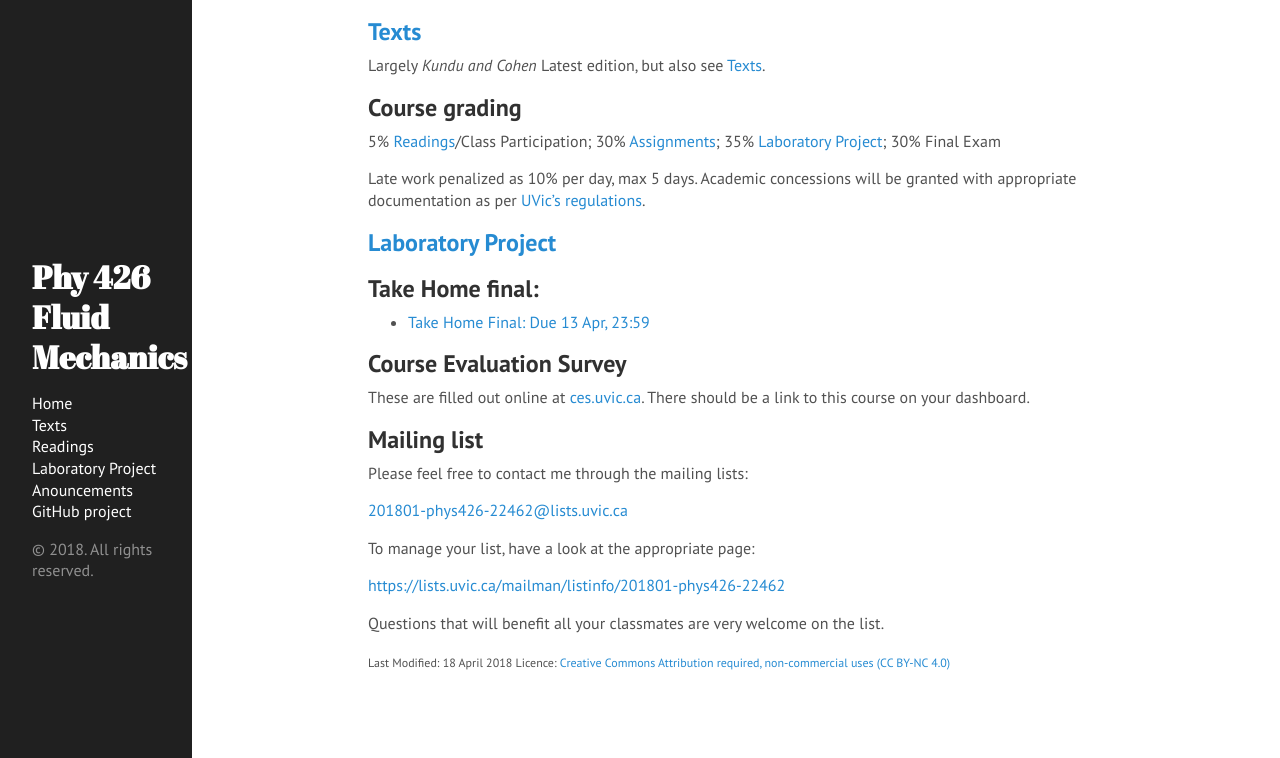
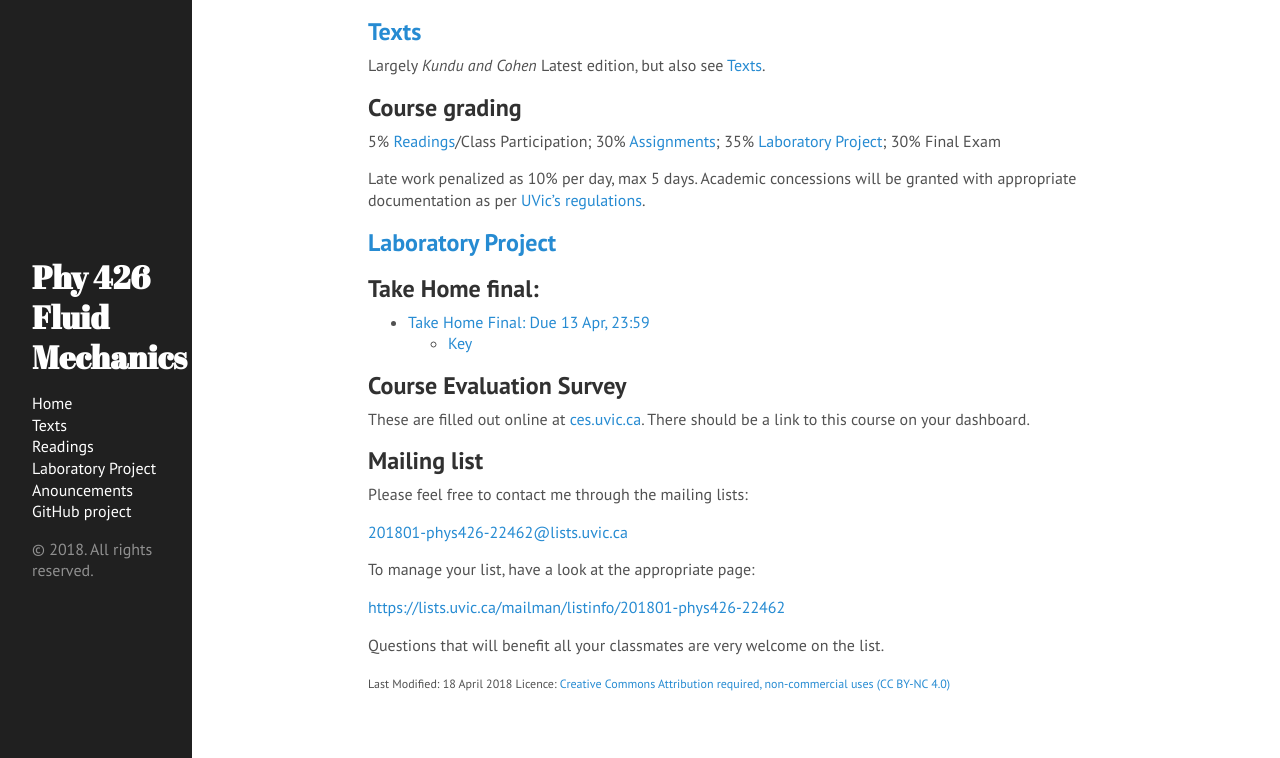
Before and after one commit to jklymak/Phy426, a Jekyll site: the page built from docs/index.md, in a window 1280 px wide and 900 px high, scrolled down 987 px, cut to the strip 142-900 px from the top of the window. Built offline with Jekyll 4.4.1, drawn with Linux system fonts in a browser that asks for light colours.

Commit message:
Key take home

```diff
--- a/docs/index.md
+++ b/docs/index.md
@@ -66,6 +66,7 @@ with appropriate documentation as per [UVic's regulations](http://www.uvic.ca/re
 ## Take Home final:
 
 - [Take Home Final: Due 13 Apr, 23:59](./Assignments/TakeHome2018.pdf)
+  - [Key](./Assignments/TakeHome2018.pdf)
 
 ## Course Evaluation Survey
 
```
Also changed, not shown: 1 other file.
